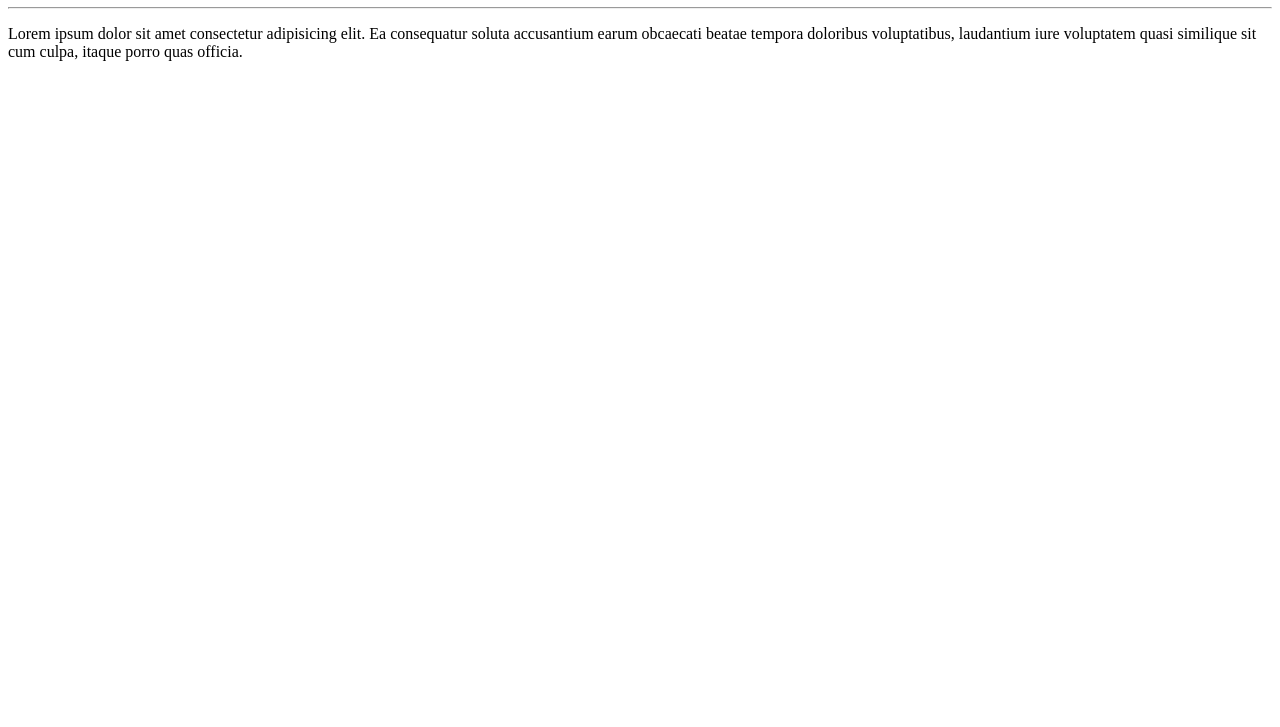
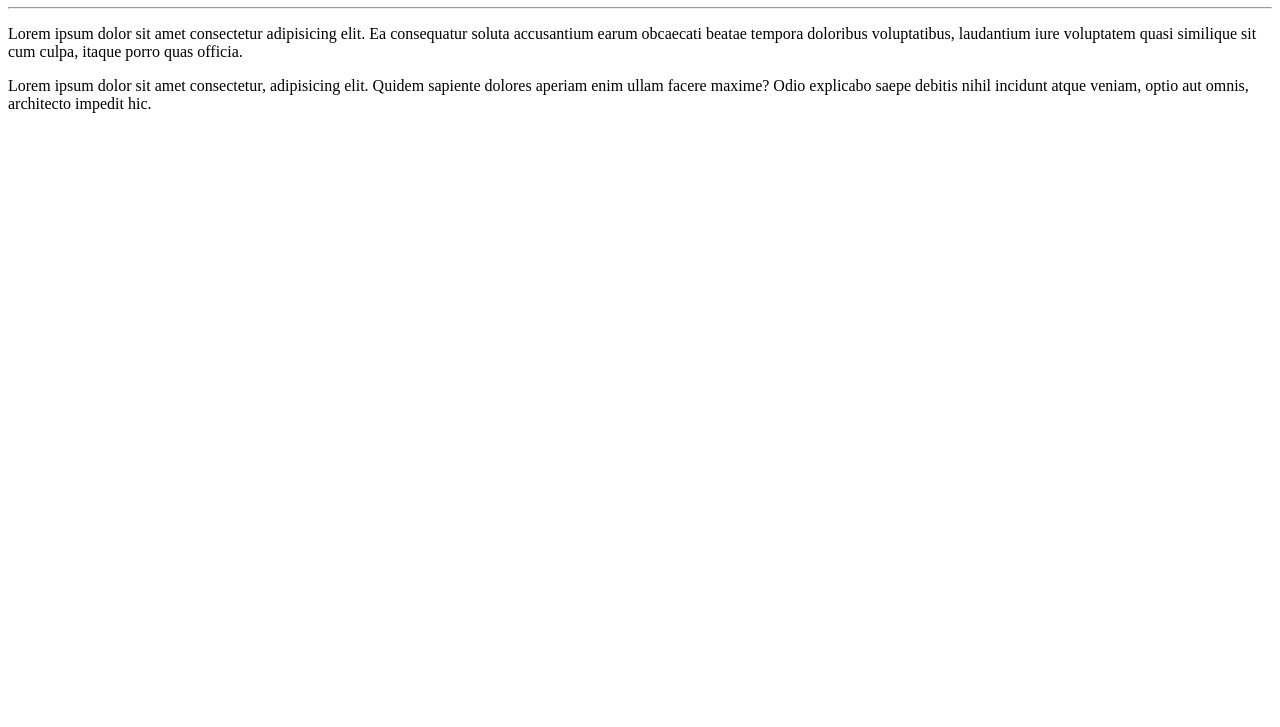
Before and after one commit to GeanneArruda/Ola-Mundo, a plain HTML site: page site-exemplo/index.html in a window 1280 px wide. Shown: the part 73-800 px from the top of the page. Drawn offline with Linux system fonts and the light colour scheme.

Commit message:
adicionei paragrafo

```diff
--- a/site-exemplo/index.html
+++ b/site-exemplo/index.html
@@ -11,6 +11,8 @@
     <p>Lorem ipsum dolor sit amet consectetur adipisicing elit. Ea consequatur
         soluta accusantium earum obcaecati beatae tempora doloribus voluptatibus,
         laudantium iure voluptatem quasi similique sit cum culpa, itaque porro quas officia.</p>
+        <p>Lorem ipsum dolor sit amet consectetur, adipisicing elit. Quidem sapiente dolores aperiam enim ullam facere maxime? Odio explicabo saepe debitis nihil
+        incidunt atque veniam, optio aut omnis, architecto impedit hic.</p>
 
 </body>
 </html>
```
